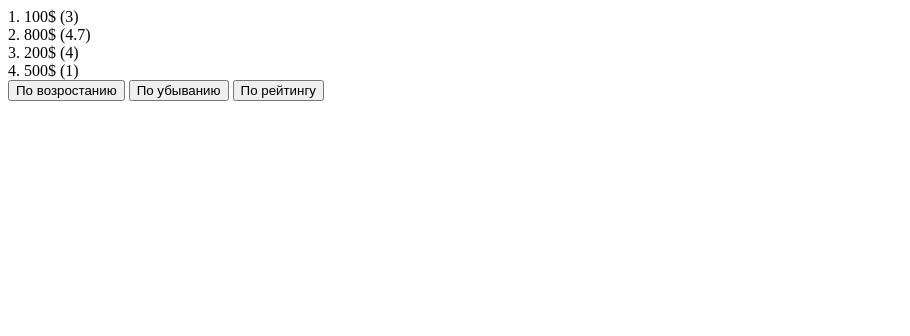
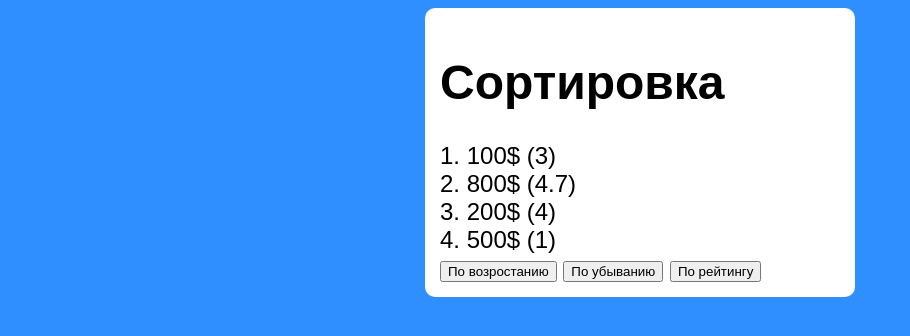
Before and after one commit to kochkareal/JS_sort_0.1, a plain HTML site: page index.html in a window 1280 px wide. Shown: the whole page, without its empty margins (0-910 px from the left). Drawn offline with Linux system fonts and the light colour scheme.

Commit message:
стилистический Update index.html

```diff
--- a/index.html
+++ b/index.html
@@ -5,19 +5,32 @@
     <meta http-equiv="X-UA-Compatible" content="IE=edge">
     <meta name="viewport" content="width=device-width, initial-scale=1.0">
     <title>Сортировка</title>
+    <style>
+     .container{margin: 0 auto;
+               max-width:400px;
+                border-radius:10px;
+                background: white;
+                padding:15px}
+    body{background-color:#2f8fff;font-family:Arial;font-size: 24px;}
+    </style>
 </head>
 <body>
+    <div class="container">
+        <h1> Сортировка </h1>
         <div class="tovar" id="tovar">
             <div class="tovar-item" raiting="3" tovar-price="100">1. 100$ (3)</div>
             <div class="tovar-item" raiting="4.7" tovar-price="800">2. 800$ (4.7)</div>
             <div class="tovar-item" raiting="4" tovar-price="200">3. 200$ (4)</div>
             <div class="tovar-item" raiting="1" tovar-price="500">4. 500$ (1)</div>
           </div>
+
+
         <div>
             <Button id="sort-minMax">По возростанию</Button>
             <Button id="sort-maxMin">По убыванию</Button>
             <Button id="sort-rait">По рейтингу</Button>
         </div>
+      </div>
     <script type="text/javascript" src="script.js"></script>
 </body>
 </html>
```
Lines whose indentation alone changed are shown as unchanged.
